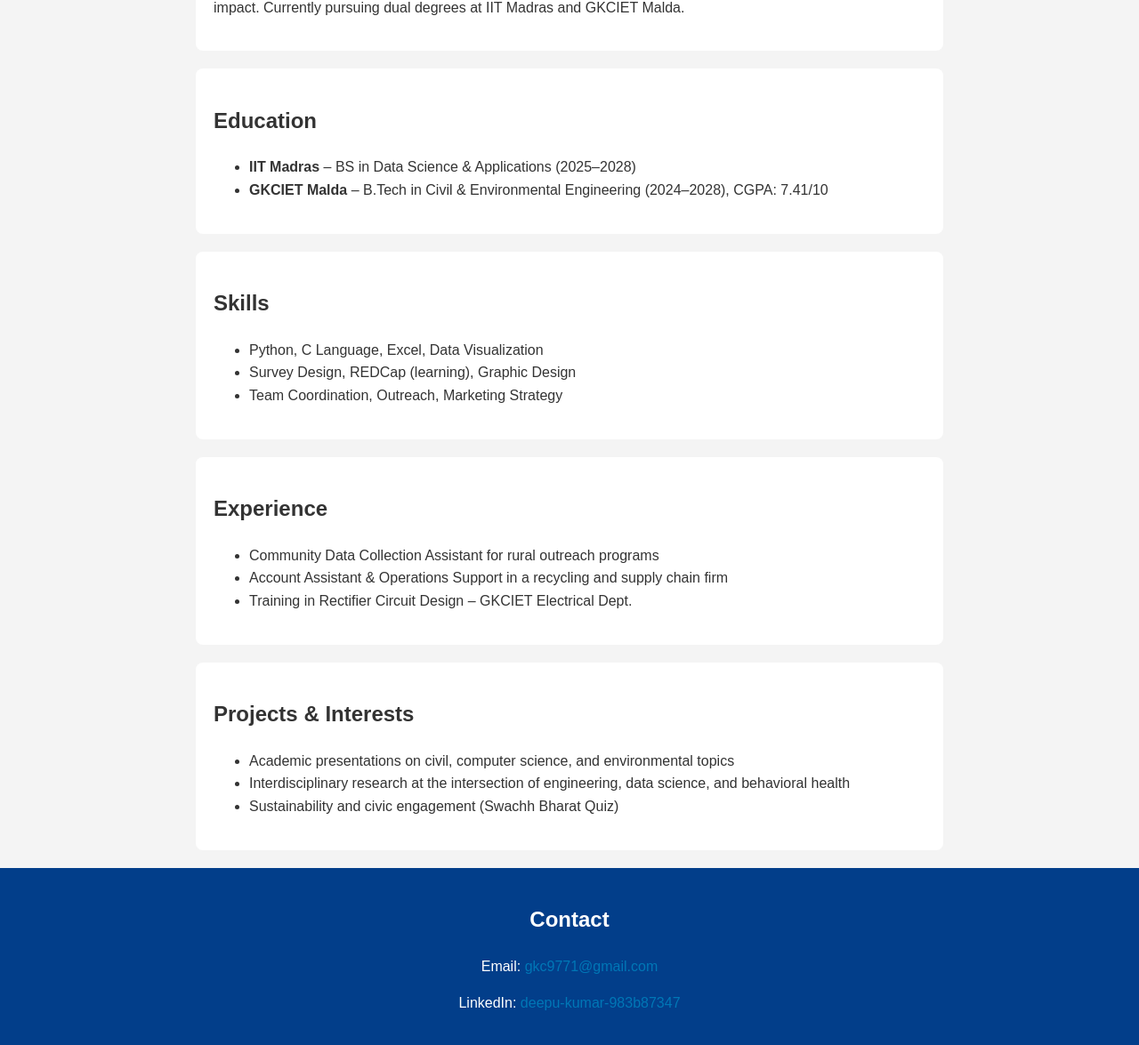
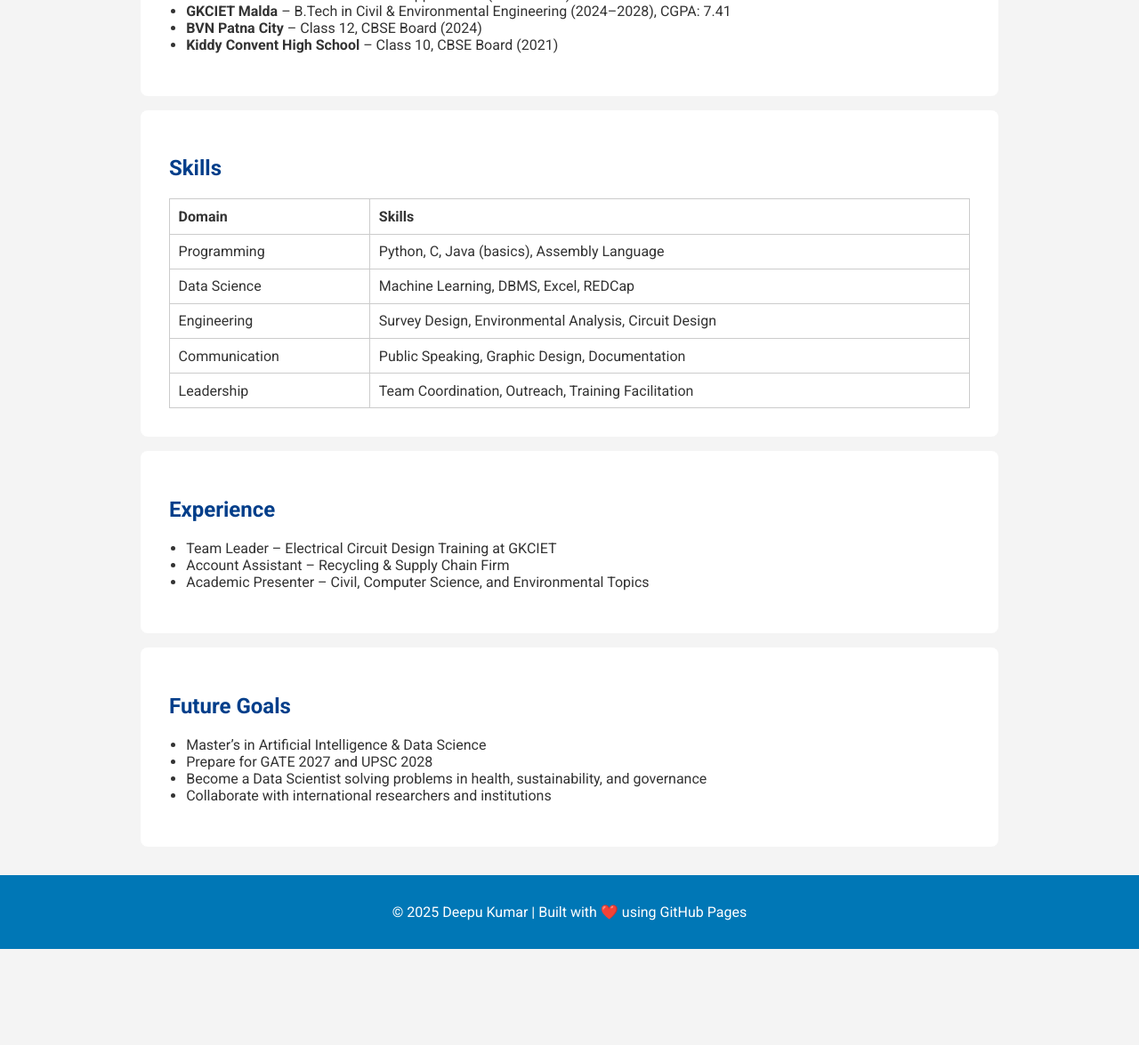
Before and after one commit to deepu-portfolio/deepu-portfolio, a plain HTML site: page index.html in a window 1280 px wide. Shown: the part 533-1708 px from the top of the page at 89% size. After the commit the page ends 1600 px from the top, so only its background shows below. Drawn offline with Linux system fonts and the light colour scheme.

Commit message:
Update index.html

```diff
--- a/index.html
+++ b/index.html
@@ -1,63 +1,115 @@
 <!DOCTYPE html>
 <html lang="en">
 <head>
-  <meta charset="UTF-8">
-  <meta name="viewport" content="width=device-width, initial-scale=1.0">
+  <meta charset="UTF-8" />
+  <meta name="viewport" content="width=device-width, initial-scale=1.0"/>
   <title>Deepu Kumar | Portfolio</title>
-  <link rel="stylesheet" href="style.css">
+  <link href="https://fonts.googleapis.com/css2?family=Roboto:wght@400;700&display=swap" rel="stylesheet"/>
+  <style>
+    body {
+      font-family: 'Roboto', sans-serif;
+      margin: 0;
+      padding: 0;
+      background: #f4f4f4;
+      color: #333;
+    }
+    header {
+      background: #0077b6;
+      color: white;
+      padding: 2rem;
+      text-align: center;
+    }
+    section {
+      padding: 2rem;
+      max-width: 900px;
+      margin: auto;
+      background: white;
+      margin-top: 1rem;
+      border-radius: 8px;
+    }
+    h1, h2 {
+      color: #023e8a;
+    }
+    ul {
+      padding-left: 1.2rem;
+    }
+    table {
+      width: 100%;
+      border-collapse: collapse;
+      margin-top: 1rem;
+    }
+    th, td {
+      border: 1px solid #ccc;
+      padding: 0.6rem;
+      text-align: left;
+    }
+    footer {
+      text-align: center;
+      padding: 1rem;
+      background: #0077b6;
+      color: white;
+      margin-top: 2rem;
+    }
+  </style>
 </head>
 <body>
+
 <header>
-    <img src="profile.jpg" alt="Deepu Kumar" class="profile-pic">
   <h1>Deepu Kumar</h1>
-    <p class="tagline">Engineering impact through data and community insight</p>
+  <p>Data Science | Civil & Environmental Engineering | AI Enthusiast</p>
 </header>
 
 <section>
   <h2>About Me</h2>
-    <p>I’m a tenacious, community-driven student blending civil engineering and data science to create real-world impact. Currently pursuing dual degrees at IIT Madras and GKCIET Malda.</p>
+  <p>
+    I’m Deepu Kumar, a passionate student pursuing dual degrees in <strong>Data Science & Applications</strong> from <strong>IIT Madras</strong> and <strong>Civil & Environmental Engineering</strong> from <strong>GKCIET Malda</strong>. I aim to solve real-world problems using AI, data analytics, and sustainable engineering.
+  </p>
 </section>
 
 <section>
   <h2>Education</h2>
   <ul>
     <li><strong>IIT Madras</strong> – BS in Data Science & Applications (2025–2028)</li>
-      <li><strong>GKCIET Malda</strong> – B.Tech in Civil & Environmental Engineering (2024–2028), CGPA: 7.41/10</li>
+    <li><strong>GKCIET Malda</strong> – B.Tech in Civil & Environmental Engineering (2024–2028), CGPA: 7.41</li>
+    <li><strong>BVN Patna City</strong> – Class 12, CBSE Board (2024)</li>
+    <li><strong>Kiddy Convent High School</strong> – Class 10, CBSE Board (2021)</li>
   </ul>
 </section>
 
 <section>
   <h2>Skills</h2>
-    <ul>
-      <li>Python, C Language, Excel, Data Visualization</li>
-      <li>Survey Design, REDCap (learning), Graphic Design</li>
-      <li>Team Coordination, Outreach, Marketing Strategy</li>
-    </ul>
+  <table>
+    <tr><th>Domain</th><th>Skills</th></tr>
+    <tr><td>Programming</td><td>Python, C, Java (basics), Assembly Language</td></tr>
+    <tr><td>Data Science</td><td>Machine Learning, DBMS, Excel, REDCap</td></tr>
+    <tr><td>Engineering</td><td>Survey Design, Environmental Analysis, Circuit Design</td></tr>
+    <tr><td>Communication</td><td>Public Speaking, Graphic Design, Documentation</td></tr>
+    <tr><td>Leadership</td><td>Team Coordination, Outreach, Training Facilitation</td></tr>
+  </table>
 </section>
 
 <section>
   <h2>Experience</h2>
   <ul>
-      <li>Community Data Collection Assistant for rural outreach programs</li>
-<li>Account Assistant & Operations Support in a recycling and supply chain firm</li>
-
-      <li>Training in Rectifier Circuit Design – GKCIET Electrical Dept.</li>
+    <li>Team Leader – Electrical Circuit Design Training at GKCIET</li>
+    <li>Account Assistant – Recycling & Supply Chain Firm</li>
+    <li>Academic Presenter – Civil, Computer Science, and Environmental Topics</li>
   </ul>
 </section>
 
 <section>
-    <h2>Projects & Interests</h2>
+  <h2>Future Goals</h2>
   <ul>
-      <li>Academic presentations on civil, computer science, and environmental topics</li>
-      <li>Interdisciplinary research at the intersection of engineering, data science, and behavioral health</li>
-      <li>Sustainability and civic engagement (Swachh Bharat Quiz)</li>
+    <li>Master’s in Artificial Intelligence & Data Science</li>
+    <li>Prepare for GATE 2027 and UPSC 2028</li>
+    <li>Become a Data Scientist solving problems in health, sustainability, and governance</li>
+    <li>Collaborate with international researchers and institutions</li>
   </ul>
 </section>
 
 <footer>
-    <h2>Contact</h2>
-    <p>Email: <a href="mailto:gkc9771@gmail.com">gkc9771@gmail.com</a></p>
-    <p>LinkedIn: <a href="https://www.linkedin.com/in/deepu-kumar-983b87347/" target="_blank">deepu-kumar-983b87347</a></p>
+  <p>© 2025 Deepu Kumar | Built with ❤️ using GitHub Pages</p>
 </footer>
+
 </body>
 </html>
```
Lines whose indentation alone changed are shown as unchanged.
